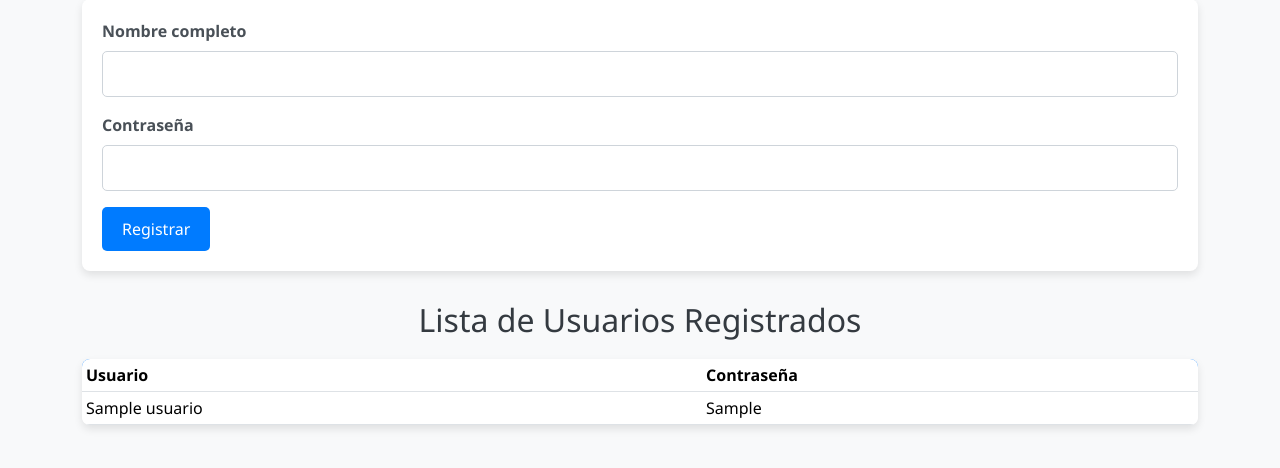
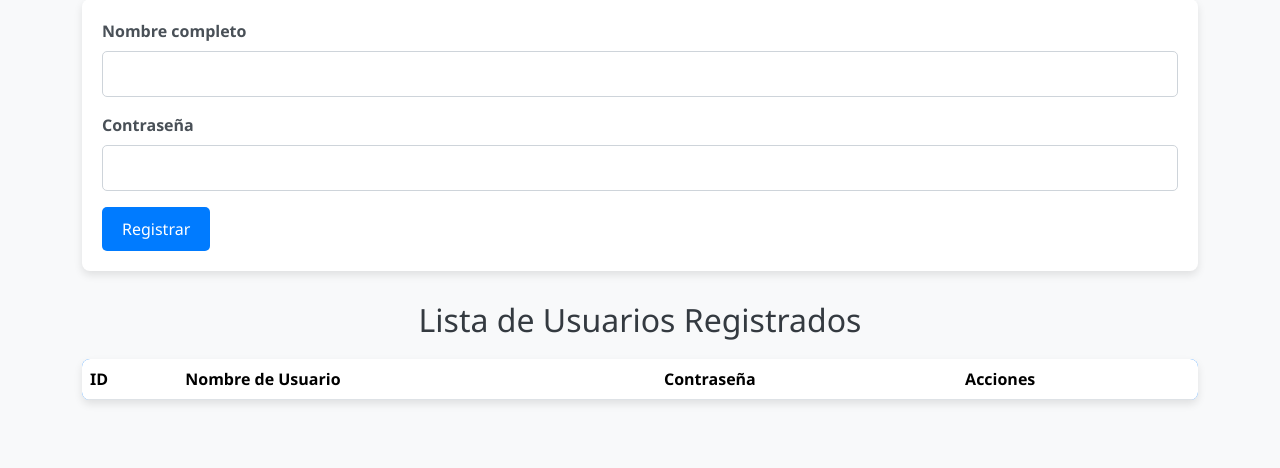
Before and after one commit to PAPELITO654/Flaskk, a Flask app: page / in a window 1280 px wide. Shown: the part 89-557 px from the top of the page. Run offline with Flask 3, Linux system fonts and the light colour scheme; tables that the repository leaves empty or names only in its code hold one stand-in row (values such as "Sample post"); lists and menus that the app fills with data are empty; some libraries are stand-ins or nearby versions.

Commit message:
Update app.html

```diff
--- a/templates/app.html
+++ b/templates/app.html
@@ -145,14 +145,28 @@
         </form>
 
         <h2>Lista de Usuarios Registrados</h2>
-        <table class="table table-sm">
+       <table class="table">
   <thead>
     <tr>
-                    <th>Usuario</th>
+      <th>ID</th>
+      <th>Nombre de Usuario</th>
       <th>Contraseña</th>
+      <th>Acciones</th>
     </tr>
   </thead>
-            <tbody id="tbodyLog"></tbody>
+  <tbody id="tabla-usuarios">
+    {% for usuario in usuarios %}
+    <tr>
+      <td>{{ usuario.ID }}</td>
+      <td>{{ usuario.Nombre_Usuario }}</td>
+      <td>{{ usuario.Contrasena }}</td>
+      <td>
+        <button class="btn btn-warning btn-editar" data-id="{{ usuario.ID }}" data-usuario="{{ usuario.Nombre_Usuario }}" data-contrasena="{{ usuario.Contrasena }}">Editar</button>
+        <button class="btn btn-danger btn-eliminar" data-id="{{ usuario.ID }}">Eliminar</button>
+      </td>
+    </tr>
+    {% endfor %}
+  </tbody>
 </table>
     </div>
 
```
Lines whose indentation alone changed are shown as unchanged.
